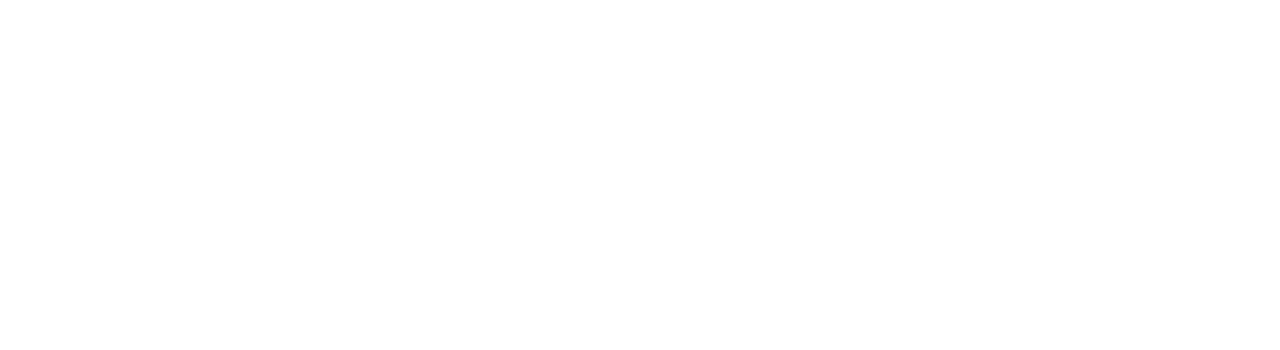
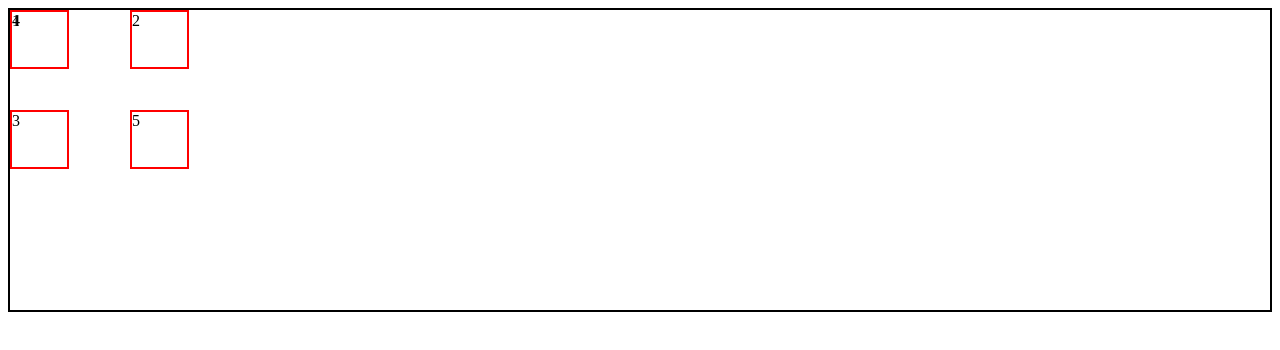
Before and after one commit to Aditya-j101/WebDevelopment, a plain HTML site: page CSS/CSS Grid/index.html in a window 1280 px wide. Drawn offline with Linux system fonts and the light colour scheme.

Commit message:
grid rows and grid columns

```diff
--- a/CSS/CSS Grid/index.html
+++ b/CSS/CSS Grid/index.html
@@ -2,10 +2,39 @@
 <html lang="en">
 <head>
     <meta charset="UTF-8">
-    <meta name="viewport" con, initial-scale=1.0">
-    <title>Document</title>
+    <meta name="viewport" content="width=device-width, initial-scale=1.0">
+    <title>Css Grid</title>
+    <style>
+        .container{
+            border: 2px solid black;
+            display:grid;   /* defines rows and columns */
+            grid-template-columns: 120px 100px;
+            grid-template-rows: 100px 100px 100px;
+        }
+        .item{
+            border:2px solid red;
+            height: 55px;
+            width: 55px;
+        }
+
+        .item-4{
+            grid-row: 1/2;
+            grid-column: 1/2;
+        }
+        .item-1{
+            grid-row: 1/2;
+            grid-column: 1/2;
+        }
+
+    </style>
 </head>
 <body>
-
+    <div class="container">
+        <div class="item item-1">1</div>
+        <div class="item">2</div>
+        <div class="item">3</div>
+        <div class="item item-4">4</div>
+        <div class="item ">5</div>
+    </div>
 </body>
 </html>
```
